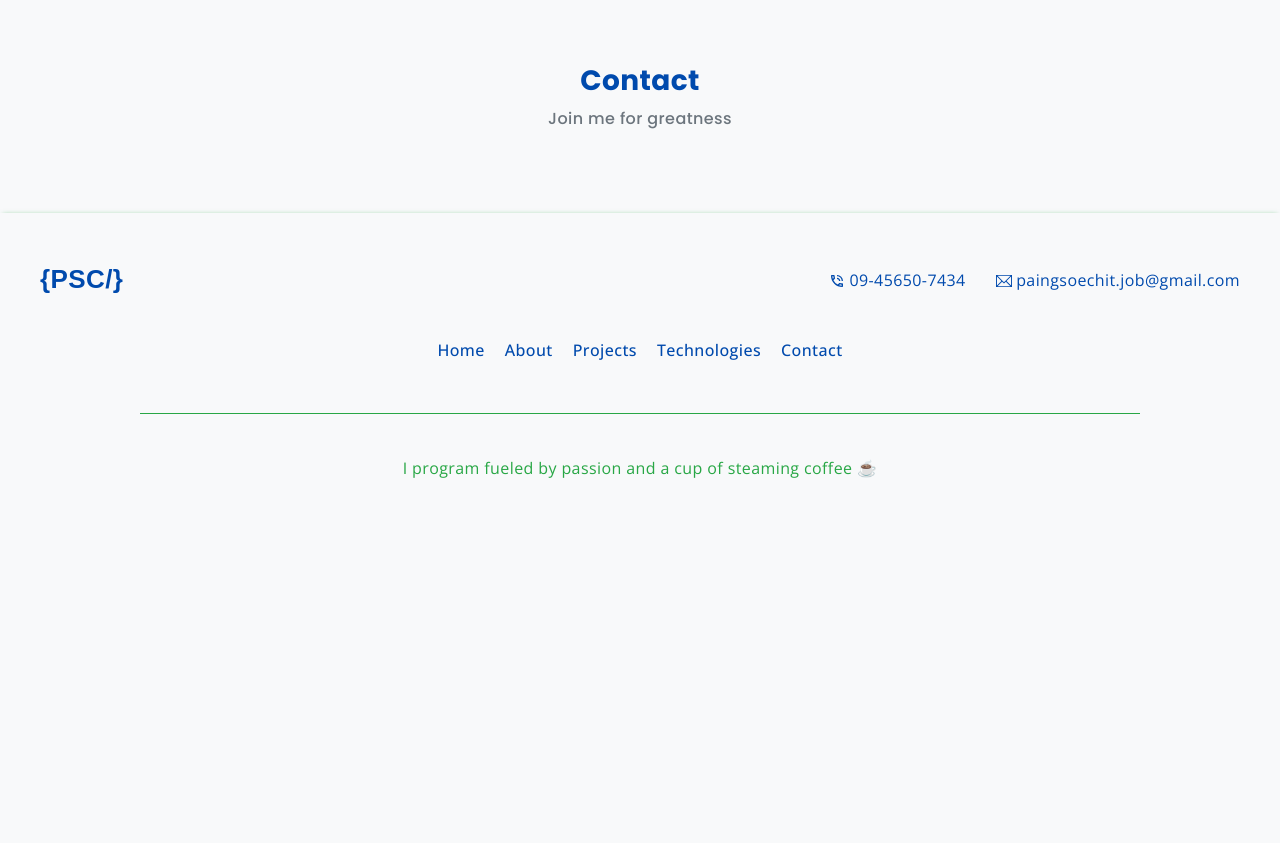
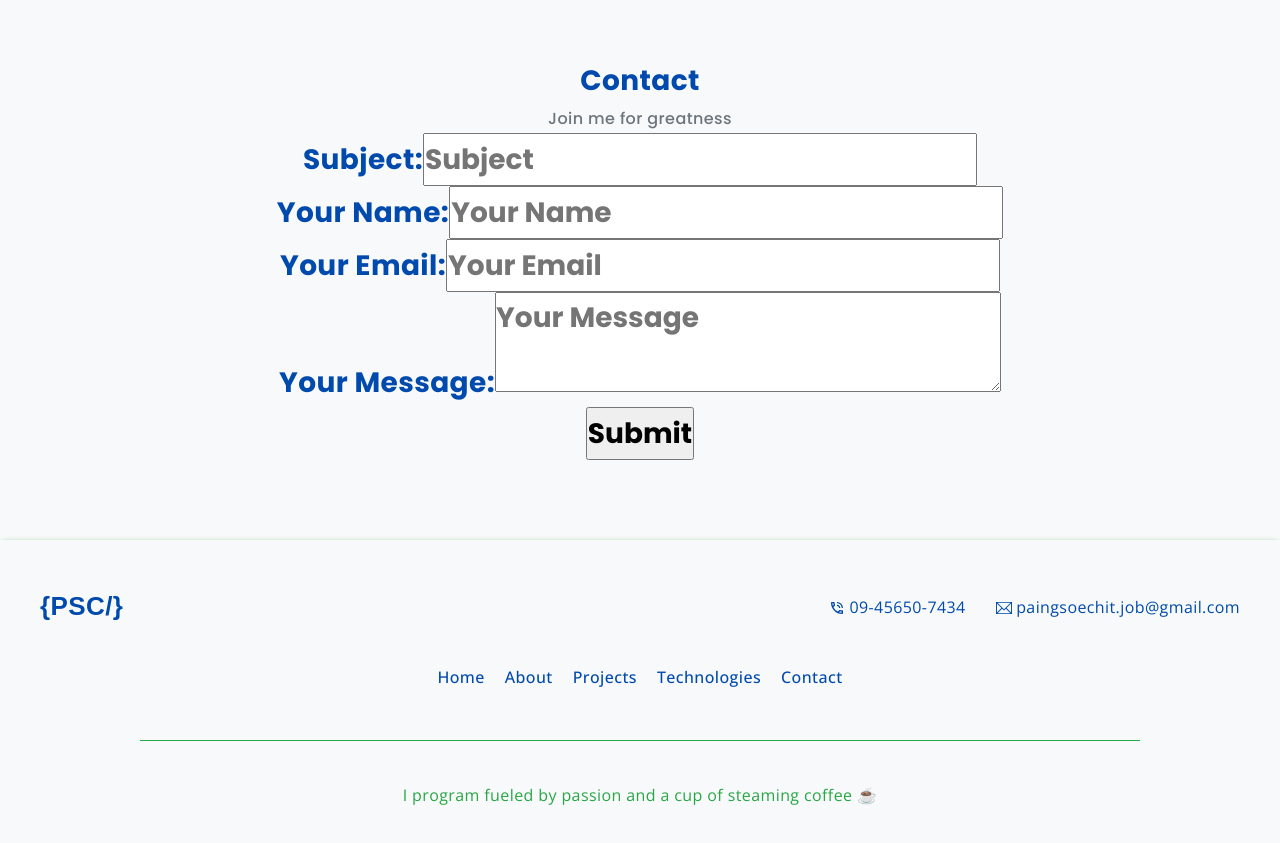
Before and after one commit to PaingSC/PSC-Portfolio, a React (Vite) app: page / in a window 1280 px wide. Shown: the part 2840-3683 px from the top of the page. Before the commit the page ends 3372 px from the top, so only its background shows below. Built offline with nearby package versions, Linux system fonts and the light colour scheme; a web font is replaced by a local one.

Commit message:
Create: <ContactForm />

```diff
--- a/src/components/Contact.jsx
+++ b/src/components/Contact.jsx
@@ -1,8 +1,11 @@
+import ContactForm from "./ContactForm";
+
 function Contact() {
   return (
     <section id="contact">
       <h3>
         Contact<span>Join me for greatness</span>
+        <ContactForm />
       </h3>
     </section>
   );
--- /dev/null
+++ b/src/components/ContactForm.jsx
@@ -0,0 +1,82 @@
+import { useState } from "react";
+
+function ContactForm() {
+  const [formData, setFormData] = useState({
+    subject: "",
+    name: "",
+    email: "",
+    message: "",
+  });
+
+  const handleChange = (e) => {
+    const { name, value } = e.target;
+    setFormData({ ...formData, [name]: value });
+  };
+
+  const handleSubmit = (e) => {
+    e.preventDefault();
+    // Send email functionality goes here
+    const { subject, name, email, message } = formData;
+    const emailContent = `Subject: ${subject}\nName: ${name}\nEmail: ${email}\nMessage: ${message}`;
+    // You can use any method to send an email, such as an API call or a library like nodemailer
+    console.log("Sending email:", emailContent);
+    alert("Your message has been sent successfully!");
+    setFormData({
+      subject: "",
+      name: "",
+      email: "",
+      message: "",
+    });
+  };
+
+  return (
+    <form onSubmit={handleSubmit}>
+      <div>
+        <label>Subject:</label>
+        <input
+          type="text"
+          name="subject"
+          value={formData.subject}
+          onChange={handleChange}
+          placeholder="Subject"
+          required
+        />
+      </div>
+      <div>
+        <label>Your Name:</label>
+        <input
+          type="text"
+          name="name"
+          value={formData.name}
+          onChange={handleChange}
+          placeholder="Your Name"
+          required
+        />
+      </div>
+      <div>
+        <label>Your Email:</label>
+        <input
+          type="email"
+          name="email"
+          value={formData.email}
+          onChange={handleChange}
+          placeholder="Your Email"
+          required
+        />
+      </div>
+      <div>
+        <label>Your Message:</label>
+        <textarea
+          name="message"
+          value={formData.message}
+          onChange={handleChange}
+          placeholder="Your Message"
+          required
+        />
+      </div>
+      <button type="submit">Submit</button>
+    </form>
+  );
+}
+
+export default ContactForm;
--- a/src/components/Footer.jsx
+++ b/src/components/Footer.jsx
@@ -2,12 +2,17 @@ import Logo from "./Logo";
 import Navi from "./Navi";
 import { MdOutlinePhoneInTalk } from "react-icons/md";
 import { TfiEmail } from "react-icons/tfi";
+
+// import { BsArrowUpSquareFill } from "react-icons/bs";
 
 import styles from "./Footer.module.css";
 
 function Footer() {
   return (
     <footer className={styles.footer}>
+      {/* <a href="#home" className={styles.goToTop}>
+        <BsArrowUpSquareFill style={{ width: "4rem" }} />
+      </a> */}
       <div className={styles.logoContact}>
         <Logo />
         <div className={styles.contact}>
--- a/src/components/Footer.module.css
+++ b/src/components/Footer.module.css
@@ -69,3 +69,13 @@
   color: var(--text-color);
   color: var(--secondary-color);
 }
+
+/* Go To Top Button */
+
+.goToTop {
+  position: fixed;
+  right: 4rem;
+  bottom: 4rem;
+  display: inline-block;
+  border: none;
+}
```
